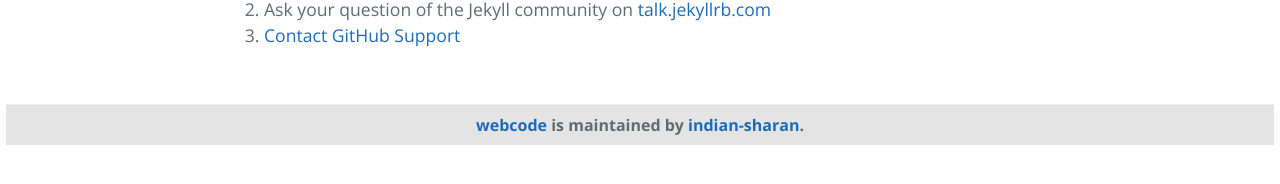
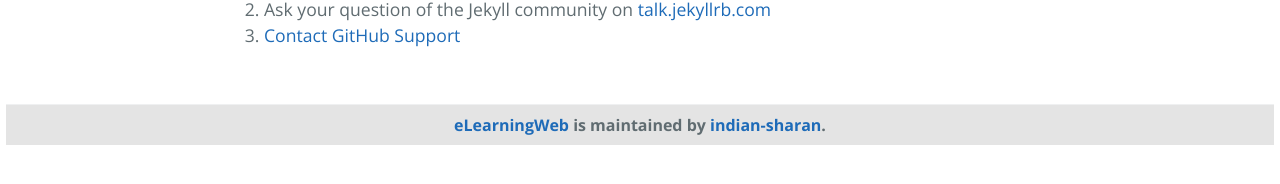
Before and after one commit to indian-sharan/webcode, a Jekyll site: the page built from docs/SUPPORT.md, in a window 1280 px wide. Shown: the part 670-854 px from the top of the page. Built offline with Jekyll 4.4.1, drawn with Linux system fonts in a browser that asks for light colours; our own code applies the rules of GitHub Pages for plain Markdown files.

Commit message:
Update default.html

```diff
--- a/_layouts/default.html
+++ b/_layouts/default.html
@@ -30,7 +30,7 @@
     </main>
     <footer class="site-footer">
       {% if site.github.is_project_page %}
-        <span class="site-footer-owner"><a href="{{ site.github.repository_url }}">{{ site.github.repository_name }}</a> is maintained by <a href="{{ site.github.owner_url }}">{{ site.github.owner_name }}</a>.</span>
+        <span class="site-footer-owner"><a href="#">eLearningWeb</a> is maintained by <a href="{{ site.github.owner_url }}">{{ site.github.owner_name }}</a>.</span>
       {% endif %}
     </footer>
   </body>
```
